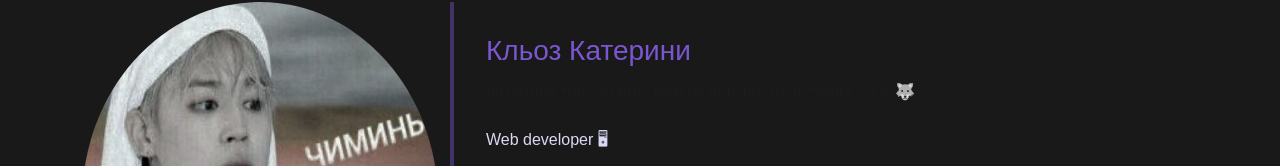
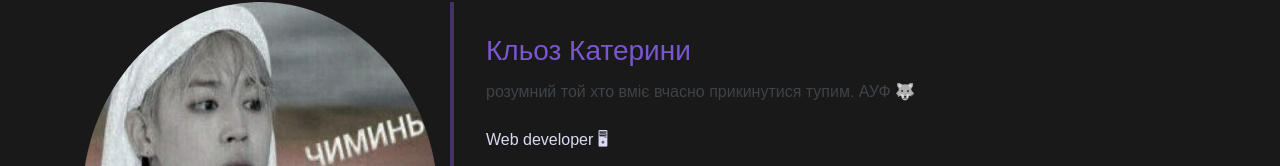
Before and after one commit to Katushak07/project_by_Kloz_2I.github.io, a plain HTML site: page index.html in a window 1280 px wide. Shown: the part 878-1044 px from the top of the page. Drawn offline with nearby package versions, Linux system fonts and the light colour scheme; a web font is replaced by a local one.

Commit message:
Update style.css

```diff
--- a/style.css
+++ b/style.css
@@ -135,6 +135,6 @@ body {
 }
 
 #p1 {
-    color: #1c1c20;
+    color: #3E4348;
     font-family: 'Arsenal', sans-serif;
 }
```
